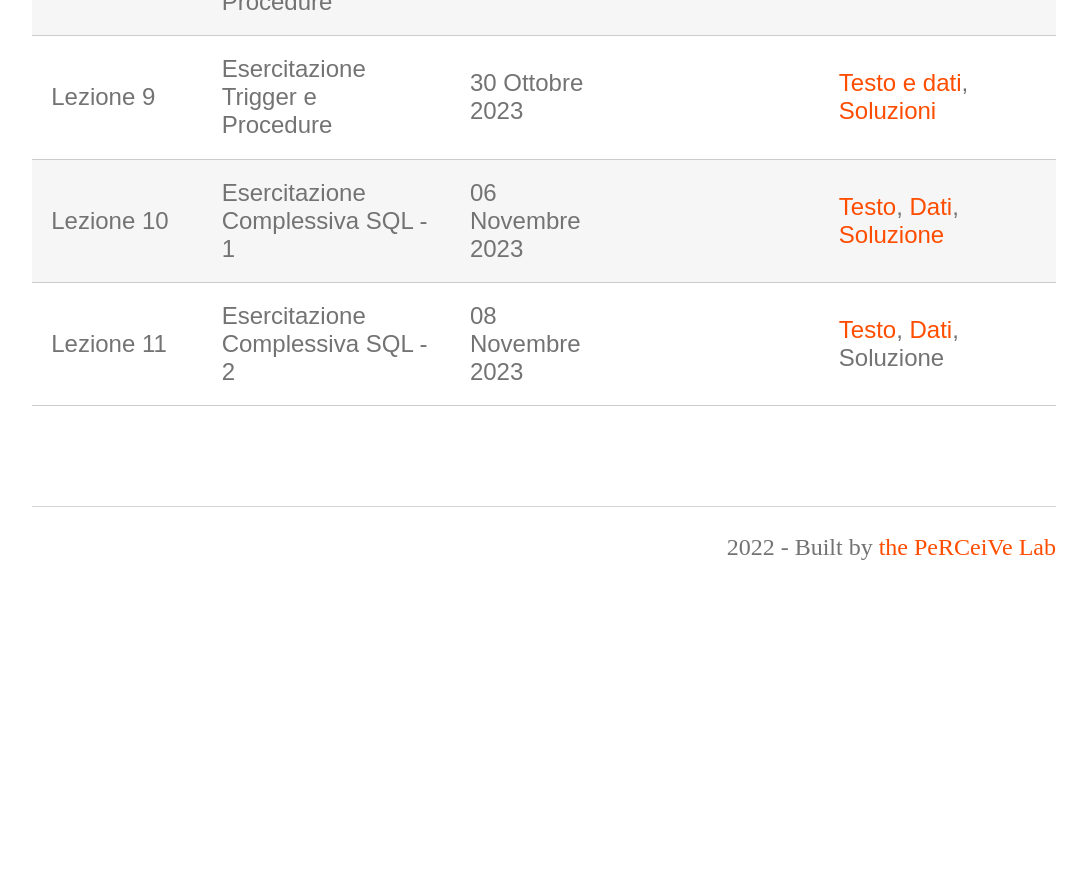
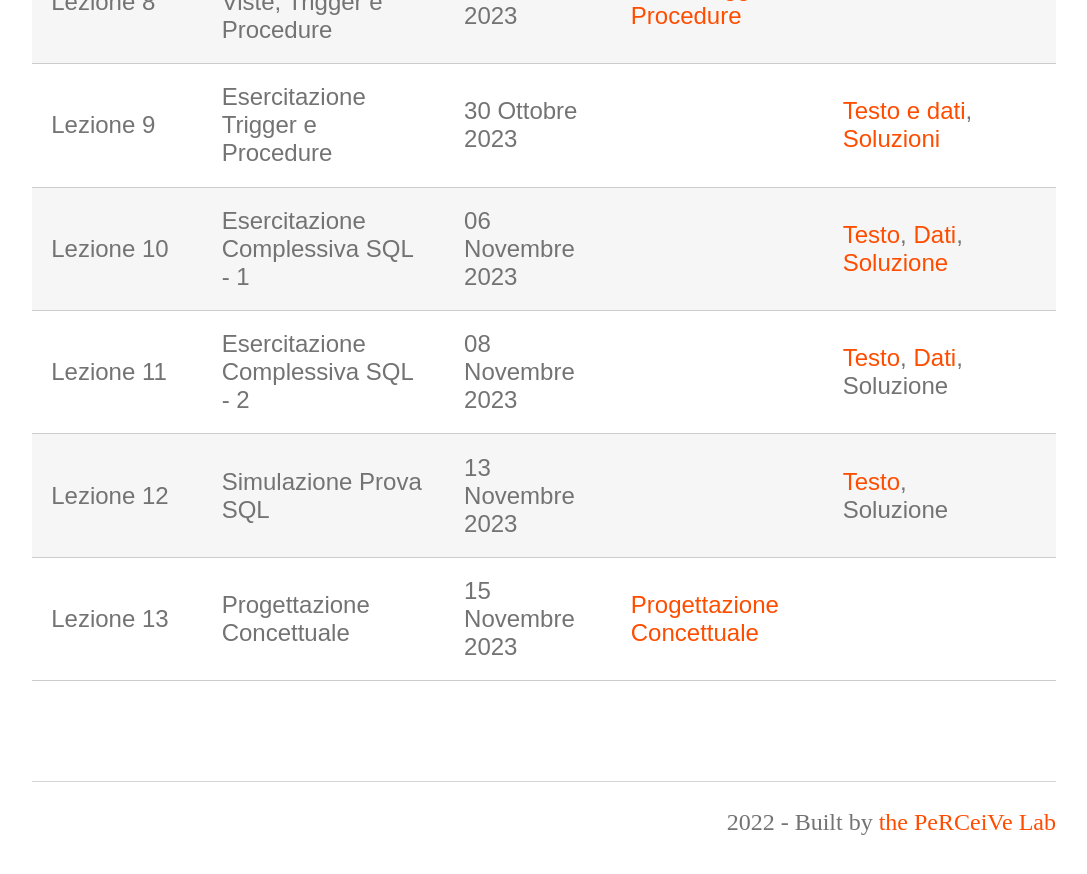
Before and after one commit to perceivelab/database-course, a Jekyll site: the page built from lezioni.md, in a window 1280 px wide and 900 px high, scrolled down 1210 px. Shown: the top 874 px of the window, without its empty margins (96-1183 px from the left). Built offline with Jekyll 4.4.1, drawn with Linux system fonts in a browser that asks for light colours; our own code applies the rules of GitHub Pages for plain Markdown files; before the commit the page ends 1835 px from its top, so only the background shows below that.

Commit message:
Update lezioni.md

```diff
--- a/lezioni.md
+++ b/lezioni.md
@@ -19,7 +19,8 @@ Questa pagina contiene le slide, note e gli esempi di codice delle lezioni del c
 | Lezione 9  | Esercitazione  Trigger e Procedure                    | 30 Ottobre 2023   | | [Testo e dati](https://drive.google.com/file/d/1ObvX1ge8y0DprSpLNIfv-BbeP2Fhrj-v/view?usp=sharing), [Soluzioni](https://drive.google.com/file/d/196iZq1glejybu-TEcTCswHY-MSgDI8o-/view?usp=sharing)                       |          |
 | Lezione 10  | Esercitazione  Complessiva SQL - 1| 06 Novembre 2023   | | [Testo](https://drive.google.com/file/d/1Vojmmpwx2-9t_jbwWkKjqjVJo5rr1Fnf/view?usp=sharing), [Dati](https://drive.google.com/file/d/1h2KtBlItR-cOHQgV1PC1R31B9pLWum_K/view?usp=sharing), [Soluzione](https://drive.google.com/file/d/1ItkEegrrIM5Gz49Ez-mcWSxHH8kfjS9I/view?usp=sharing)                       |          |
 | Lezione 11  | Esercitazione  Complessiva SQL - 2| 08 Novembre 2023   | | [Testo](https://drive.google.com/file/d/1WPOVOcOZfmL2bCSfOmE3OY0plZihMW4a/view?usp=sharing), [Dati](https://drive.google.com/file/d/1kL5wH4UwKUIlBE-qP2eeDdKiYSfla0zg/view?usp=sharing), Soluzione                       |          |
-
+| Lezione 12  | Simulazione Prova SQL             | 13 Novembre 2023   | | [Testo](https://drive.google.com/file/d/1WwoIEp-ZXCdvkpyH_bOdL_NcqbSlScj3/view?usp=sharing), Soluzione |
+| Lezione 13  | Progettazione Concettuale         | 15 Novembre 2023   | [Progettazione Concettuale](https://drive.google.com/file/d/1T2qWYqu8RRHym9q3uZ5yKG5jCa4KesMx/view?usp=sharing) |  |
 
 
 [404]: /web-programming-course/fallback
```
